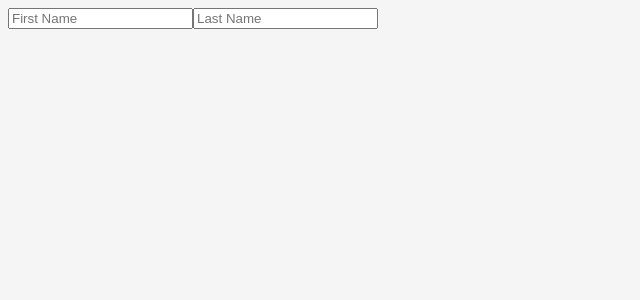
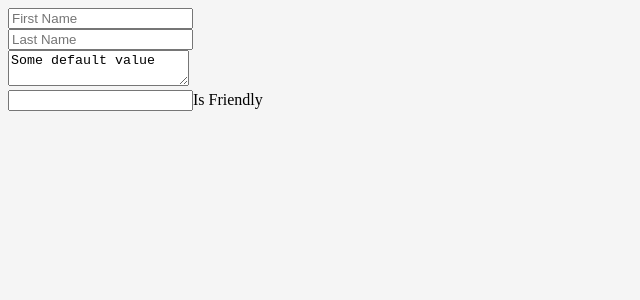
Before and after one commit to AliAbdulle/ScrimbaProject, a React (Create React App) app: page / in a window 1280 px wide. Shown: the top 300 px of the page, without its empty margins (0-640 px from the left). Built offline with nearby package versions, Linux system fonts and the light colour scheme.

Commit message:
Working in progress check box and tex field

```diff
--- a/src/components/Form.js
+++ b/src/components/Form.js
@@ -1,28 +1,52 @@
-import React, { Component } from 'react';
+import React, { Component } from "react";
 
 class Form extends Component {
-    constructor(){
-        super()
+  constructor() {
+    super();
     this.state = {
-        firstName : "",
-        lastName:""
-     }
-     this.handleChange = this.handleChange.bind(this)
+      firstName: "",
+      lastName: "",
+      isFriendly: false
+    };
+    this.handleChange = this.handleChange.bind(this);
   }
 
   handleChange(event) {
-         this.setState({
-             [event.target.name]: event.target.value
-         })
+    const { name, value, type, checked } = event.target;
+    type === "checked" ? this.setState({ [name]: checked}) : this.setState({
+      [name]: value
+    });
   }
   render() {
     return (
       <form>
-                <input type="text" name="firstName" placeholder="First Name" onChange={this.handleChange}/>
-                <input type="text" name="lastName"placeholder="Last Name" onChange={this.handleChange}/>
+        <input
+          type="text"
+          value={this.state.firstName}
+          name="firstName"
+          placeholder="First Name"
+          onChange={this.handleChange}
+        />
         <br />
-                <h1>{this.state.firstName}</h1>
-                <h1>{this.state.lastName}</h1>
+        <input
+          type="text"
+          value={this.state.lastName}
+          name="lastName"
+          placeholder="Last Name"
+          onChange={this.handleChange}
+        />
+        <br />
+        <textarea value={"Some default value"} />
+        <br />
+        <label>
+          <input
+            type="checked"
+            name="isFriendly"
+            checked={this.state.isFriendly}
+            onChange={this.handleChange}
+          />
+          Is Friendly
+        </label>
       </form>
     );
   }
```
Lines whose indentation alone changed are shown as unchanged.
